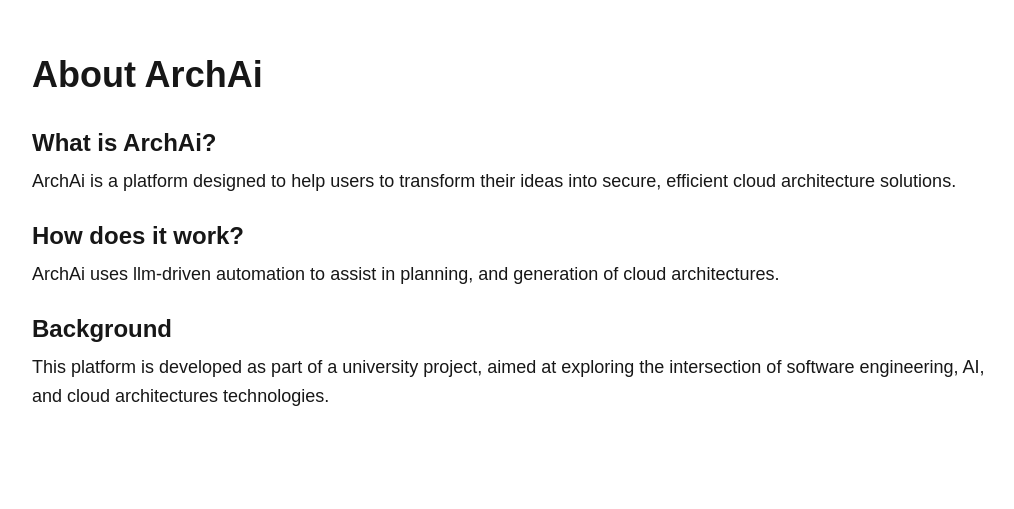
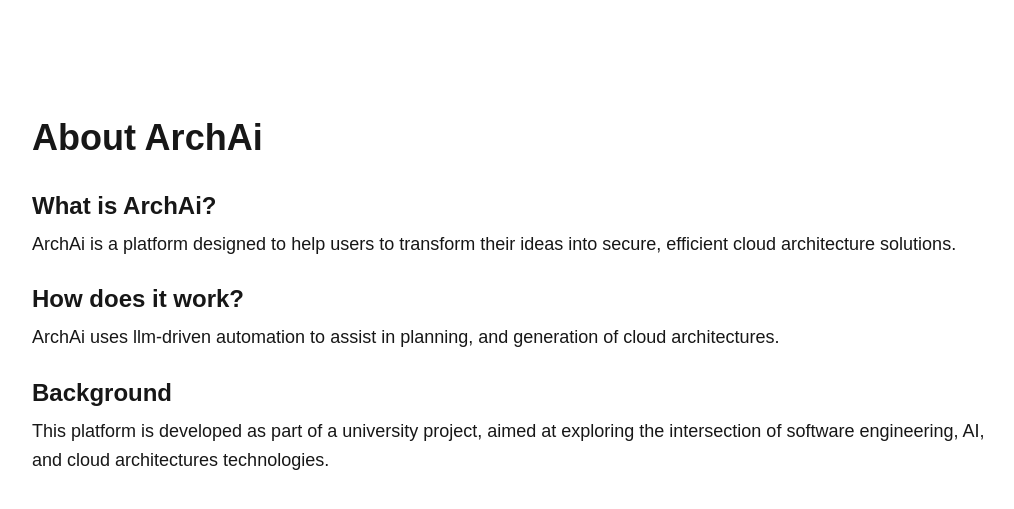
Before and after one commit to chrispl01/ArchAi, a Next.js app in the folder frontend/: page /about in a window 1280 px wide. Shown: the part 151-660 px from the top of the page, without its empty margins (128-1142 px from the left). Built offline with nearby package versions, Linux system fonts and the light colour scheme.

Commit message:
Update BackButton

```diff
--- a/frontend/src/app/about/page.tsx
+++ b/frontend/src/app/about/page.tsx
@@ -1,10 +1,16 @@
+'use client';
+import BackButton from "@/components/BackButton";
+
 export default function About() {
   return (
-    <main className="flex-col flex justify-center w-full min-h-[80vh] text-left px-4 sm:px-4 md:px-8 lg:px-24 xl:px-32 animate-slide-in-right-to-left">
+    <div className="flex-col flex justify-center w-full min-h-[80vh] text-left px-4 sm:px-4 md:px-8 lg:px-24 xl:px-32 animate-slide-in-right-to-left">
+      <div className="my-10">
+        <BackButton/>
+      </div>
+
       <h1 className="text-3xl sm:text-4xl font-bold mb-8 text-left">
         About ArchAi
       </h1>
-
       <section className="mb-6">
         <h2 className="text-xl sm:text-2xl font-semibold mb-2 text-left">
           What is ArchAi?
@@ -31,10 +37,10 @@ export default function About() {
         </h2>
         <p className="text-base sm:text-lg leading-relaxed">
           This platform is developed as part of a university project, aimed at
-          exploring the intersection of software engineering, AI, and cloud architectures
-          technologies.
+          exploring the intersection of software engineering, AI, and cloud
+          architectures technologies.
         </p>
       </section>
-    </main>
+    </div>
   );
 }
--- a/frontend/src/app/page.tsx
+++ b/frontend/src/app/page.tsx
@@ -12,11 +12,18 @@ export default function Home() {
       <p className="sm:text-md md:text-md mb-8">
         — fast, efficient, and scalable
       </p>
-      <button className="bg-gray-900 border-1 border-gray-100 font-semibold px-8 py-2 rounded-4xl hover:bg-gray-600 duration-100 hover:scale-105 cursor-pointer w-30">
-        <Link href="/generator" passHref>
-          Try it!
-        </Link>
-      </button>
+      <div className='flex flex-row gap-8'>
+        <button className="bg-gray-900 border-1 border-gray-100 font-semibold px-4 py-2 rounded-4xl hover:bg-gray-600 duration-100 hover:scale-125 cursor-pointer w-40">
+          <Link href="/generator" passHref>
+            Try it!
+          </Link>
+        </button>
+        <button className="text-sm border-1 border-gray-100 px-4 py-2 rounded-4xl hover:bg-gray-600 duration-100 hover:scale-105 cursor-pointer w-40">
+          <Link href="/about" passHref>
+            Learn more!
+          </Link>
+        </button>
+      </div>
     </div>
   );
 }
--- /dev/null
+++ b/frontend/src/components/BackButton.tsx
@@ -0,0 +1,27 @@
+'use client';
+
+import React from 'react';
+
+export default function BackButton() {
+  return (
+    <button
+      onClick={() => window.history.back()}
+      aria-label="Zurück"
+      className="duration-100 hover:scale-125 cursor-pointer"
+    >
+      <svg
+        viewBox="0 0 24 24"
+        stroke="currentColor"
+        fill="none"
+        className="w-10 h-10 text-white block"
+      >
+        <path
+          strokeLinecap="round"
+          strokeLinejoin="round"
+          strokeWidth={2}
+          d="M15 19l-7-7 7-7"
+        />
+      </svg>
+    </button>
+  );
+}
```
